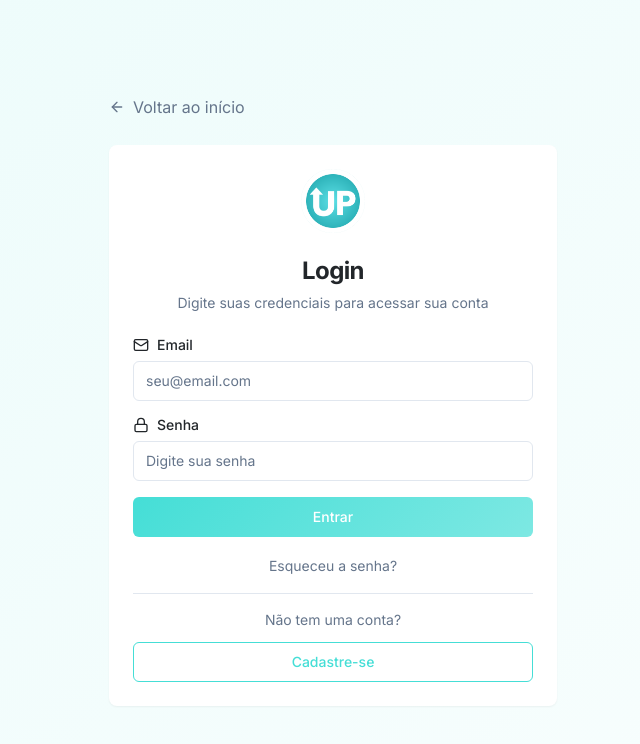
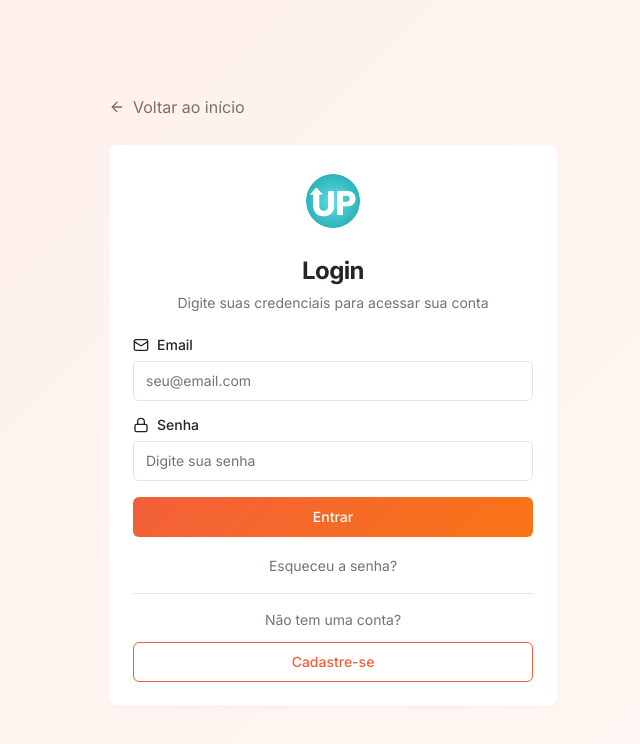
Before and after one commit to marioschiavon/upevo-landing-page, a React (Vite) app: page /login in a window 1280 px wide. Shown: the top 744 px of the page, without its empty margins (307-947 px from the left). Built offline with nearby package versions, Linux system fonts and the light colour scheme.

Commit message:
Refactor: Update color palette
Update the color scheme to a "Warm Professional" palette with coral, orange, and golden accents, along with warm grays. This involves updating CSS variables in `src/index.css` and refining component colors for a modern aesthetic.

```diff
--- a/src/index.css
+++ b/src/index.css
@@ -17,38 +17,38 @@ All colors MUST be HSL.
     --popover: 0 0% 100%;
     --popover-foreground: 210 11% 15%;
 
-    /* Upevolution Brand Colors */
-    --primary: 177 70% 57%; /* #4ECDC4 - Turquesa */
+    /* Warm Professional Brand Colors */
+    --primary: 12 88% 59%; /* #F76B56 - Coral Vibrante */
     --primary-foreground: 0 0% 100%;
-    --primary-glow: 177 70% 70%;
+    --primary-glow: 12 88% 75%;
 
-    --secondary: 210 17% 96%; /* #F5F5F5 */
-    --secondary-foreground: 210 11% 15%;
+    --secondary: 25 95% 53%; /* #FF6B35 - Laranja Suave */
+    --secondary-foreground: 0 0% 100%;
 
-    --muted: 210 17% 96%;
-    --muted-foreground: 215 16% 47%;
+    --muted: 20 14% 96%; /* #F8F6F3 - Bege Claro */
+    --muted-foreground: 25 8% 45%;
 
-    --accent: 177 70% 57%;
+    --accent: 45 93% 47%; /* #E6A649 - Dourado */
     --accent-foreground: 0 0% 100%;
 
     --destructive: 0 84% 60%;
     --destructive-foreground: 0 0% 100%;
 
-    --border: 214 32% 91%;
-    --input: 214 32% 91%;
-    --ring: 177 70% 57%;
+    --border: 20 12% 89%; /* #E8E5E0 - Bege Suave */
+    --input: 20 12% 89%;
+    --ring: 12 88% 59%;
 
     --radius: 0.5rem;
 
     /* Custom Design Tokens */
-    --gradient-primary: linear-gradient(135deg, hsl(177 70% 57%), hsl(177 70% 70%));
-    --gradient-hero: linear-gradient(135deg, hsl(177 70% 57% / 0.1), hsl(177 70% 70% / 0.05));
-    --gradient-tech: linear-gradient(135deg, hsl(210 11% 15%), hsl(177 70% 57% / 0.8));
-    --gradient-cyber: linear-gradient(45deg, hsl(177 70% 57% / 0.2), hsl(240 100% 80% / 0.2), hsl(177 70% 57% / 0.2));
-    --shadow-elegant: 0 10px 30px -10px hsl(177 70% 57% / 0.2);
+    --gradient-primary: linear-gradient(135deg, hsl(12 88% 59%), hsl(25 95% 53%));
+    --gradient-hero: linear-gradient(135deg, hsl(12 88% 59% / 0.1), hsl(25 95% 53% / 0.05));
+    --gradient-tech: linear-gradient(135deg, hsl(210 11% 15%), hsl(12 88% 59% / 0.8));
+    --gradient-cyber: linear-gradient(45deg, hsl(12 88% 59% / 0.2), hsl(45 93% 47% / 0.2), hsl(25 95% 53% / 0.2));
+    --shadow-elegant: 0 10px 30px -10px hsl(12 88% 59% / 0.2);
     --shadow-card: 0 4px 20px -4px hsl(210 11% 15% / 0.1);
-    --shadow-glow: 0 0 40px hsl(177 70% 70% / 0.3);
-    --shadow-neon: 0 0 20px hsl(177 70% 57% / 0.5), 0 0 40px hsl(177 70% 57% / 0.3);
+    --shadow-glow: 0 0 40px hsl(12 88% 75% / 0.3);
+    --shadow-neon: 0 0 20px hsl(12 88% 59% / 0.5), 0 0 40px hsl(25 95% 53% / 0.3);
 
     /* Animation variables */
     --transition-smooth: all 0.3s cubic-bezier(0.4, 0, 0.2, 1);
@@ -72,33 +72,33 @@ All colors MUST be HSL.
   }
 
   .dark {
-    --background: 222.2 84% 4.9%;
-    --foreground: 210 40% 98%;
+    --background: 15 8% 8%; /* #1A1613 - Marrom Escuro */
+    --foreground: 45 45% 90%;
 
-    --card: 222.2 84% 4.9%;
-    --card-foreground: 210 40% 98%;
+    --card: 15 12% 12%; /* #241F1B - Marrom Card */
+    --card-foreground: 45 45% 90%;
 
-    --popover: 222.2 84% 4.9%;
-    --popover-foreground: 210 40% 98%;
+    --popover: 15 12% 12%;
+    --popover-foreground: 45 45% 90%;
 
-    --primary: 210 40% 98%;
-    --primary-foreground: 222.2 47.4% 11.2%;
+    --primary: 12 88% 65%; /* Coral mais claro no escuro */
+    --primary-foreground: 15 8% 8%;
 
-    --secondary: 217.2 32.6% 17.5%;
-    --secondary-foreground: 210 40% 98%;
+    --secondary: 25 95% 58%; /* Laranja mais claro no escuro */
+    --secondary-foreground: 15 8% 8%;
 
-    --muted: 217.2 32.6% 17.5%;
-    --muted-foreground: 215 20.2% 65.1%;
+    --muted: 15 12% 18%; /* #2E2620 - Bege Escuro */
+    --muted-foreground: 25 15% 65%;
 
-    --accent: 217.2 32.6% 17.5%;
-    --accent-foreground: 210 40% 98%;
+    --accent: 45 93% 52%; /* Dourado mais claro no escuro */
+    --accent-foreground: 15 8% 8%;
 
-    --destructive: 0 62.8% 30.6%;
-    --destructive-foreground: 210 40% 98%;
+    --destructive: 0 84% 60%;
+    --destructive-foreground: 45 45% 90%;
 
-    --border: 217.2 32.6% 17.5%;
-    --input: 217.2 32.6% 17.5%;
-    --ring: 212.7 26.8% 83.9%;
+    --border: 15 12% 22%; /* #352E28 - Borda Escura */
+    --input: 15 12% 22%;
+    --ring: 12 88% 65%;
     --sidebar-background: 240 5.9% 10%;
     --sidebar-foreground: 240 4.8% 95.9%;
     --sidebar-primary: 224.3 76.3% 48%;
```
